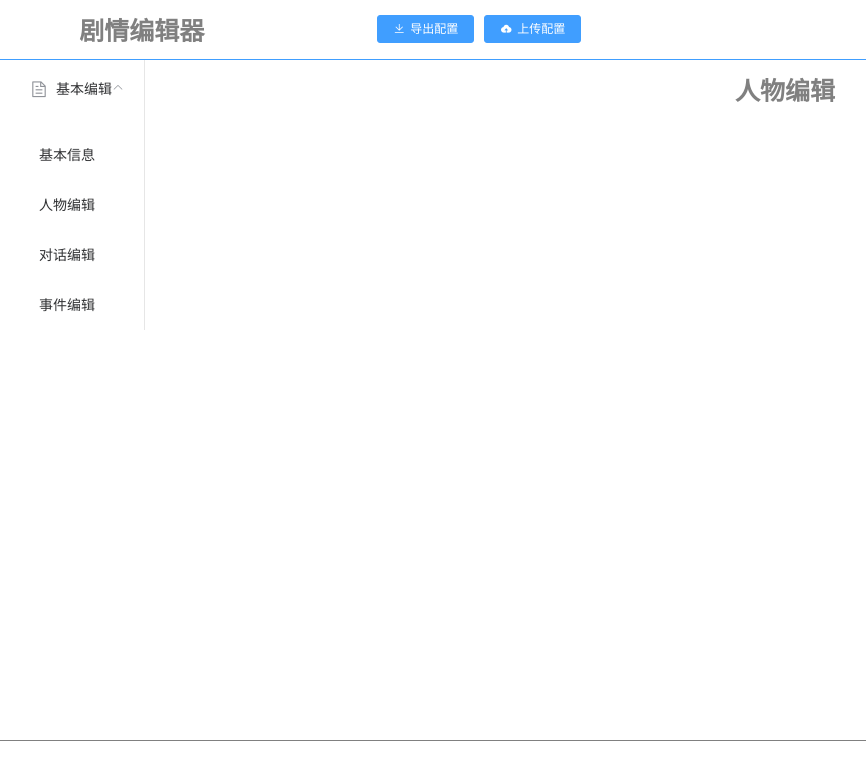
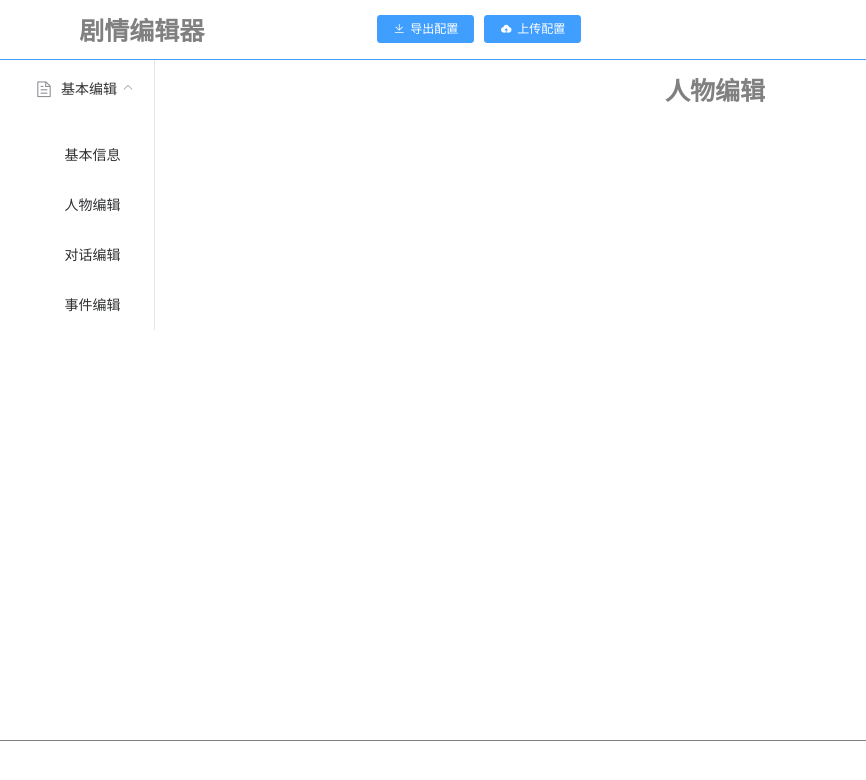
Before and after one commit to huanyuanmountain/plot-editor, a Vue app: page /#/home/person in a window 1280 px wide. Shown: the top 780 px of the page, without its empty margins (5-871 px from the left). Built offline with nearby package versions, Linux system fonts and the light colour scheme.

Commit message:
fix aside style

```diff
--- a/src/components/PAside.vue
+++ b/src/components/PAside.vue
@@ -1,6 +1,6 @@
 <template>
   <el-aside>
-    <el-col :span="12">
+    <el-col :span="24">
       <el-menu default-active="2" class :default-openeds="['1']">
         <el-submenu index="1">
           <template slot="title">
@@ -47,14 +47,7 @@ export default {
 </script>
 
 <style>
-.el-menu {
-  padding: 0;
-}
-.el-submenu .el-menu-item,
-.el-menu-item {
-  min-width: 50px;
-}
-.el-menu-item {
-  padding: 0;
+.el-aside {
+  width: 160px !important;
 }
 </style>
--- a/src/store/index.js
+++ b/src/store/index.js
@@ -17,7 +17,7 @@ export default new Vuex.Store({
             state.fileName = fileName
         },
         changeAuthor(state, author) {
-            state.author = author
+            state.plotData.author = author
         }
     },
 })
--- a/src/views/Home.vue
+++ b/src/views/Home.vue
@@ -40,28 +40,13 @@ export default {
 </script>
 
 <style scoped>
-/*整体显示区域布局样式*/
 .el-container {
   height: 100%;
 }
 .el-main {
   padding: 0;
 }
-/*左边导航栏具体样式*/
-.el-menu-vertical-demo.el-menu {
-  padding-left: 20px;
-  text-align: left;
-  height: 100%;
-  padding: 0;
-}
 el-container > .el-menu-vertical-demo.el-menu {
   padding: 0;
 }
-.el-submenu .el-menu-item,
-.el-menu-item {
-  min-width: 30px;
-}
-.el-menu-item {
-  padding: 0;
-}
 </style>
```
